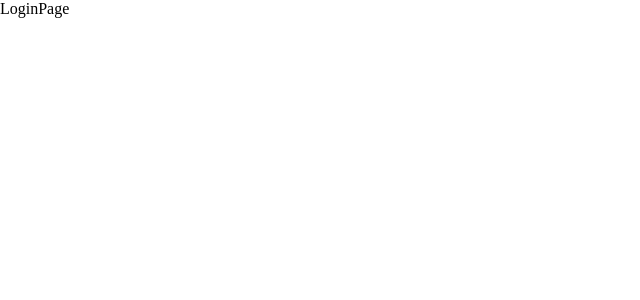
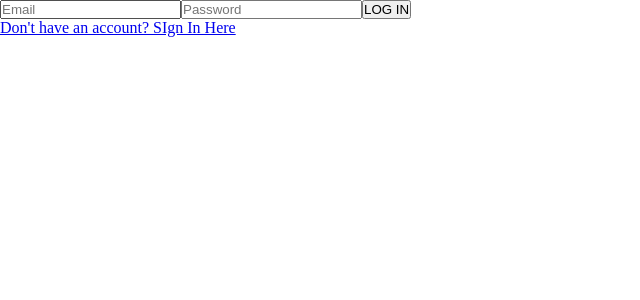
Before and after one commit to BhagyaYasarathna/Property-Rental, a React (Create React App) app in the folder client/: page /login in a window 1280 px wide. Shown: the top 300 px of the page, without its empty margins (0-640 px from the left). Built offline with nearby package versions, Linux system fonts and the light colour scheme.

Commit message:
created Login Page

```diff
--- a/client/src/pages/LoginPage.jsx
+++ b/client/src/pages/LoginPage.jsx
@@ -1,9 +1,31 @@
-import React from 'react'
+import React, { useState } from "react";
 
 const LoginPage = () => {
-  return (
-    <div>LoginPage</div>
-  )
-}
+    const [email, setEmail] = useState("");
+    const [password, setPassword] = useState("");
 
-export default LoginPage
+    return (
+        <div className="login">
+            <div className="login_content">
+                <form className="login_content_form">
+                    <input
+                        type="email"
+                        placeholder="Email"
+                        value={email}
+                        required
+                    />
+                    <input
+                        type="password"
+                        placeholder="Password"
+                        value={password}
+                        required
+                    />
+                    <button type="submit">LOG IN</button>
+                </form>
+                <a href="/register">Don't have an account? SIgn In Here</a>
+            </div>
+        </div>
+    );
+};
+
+export default LoginPage;
```
